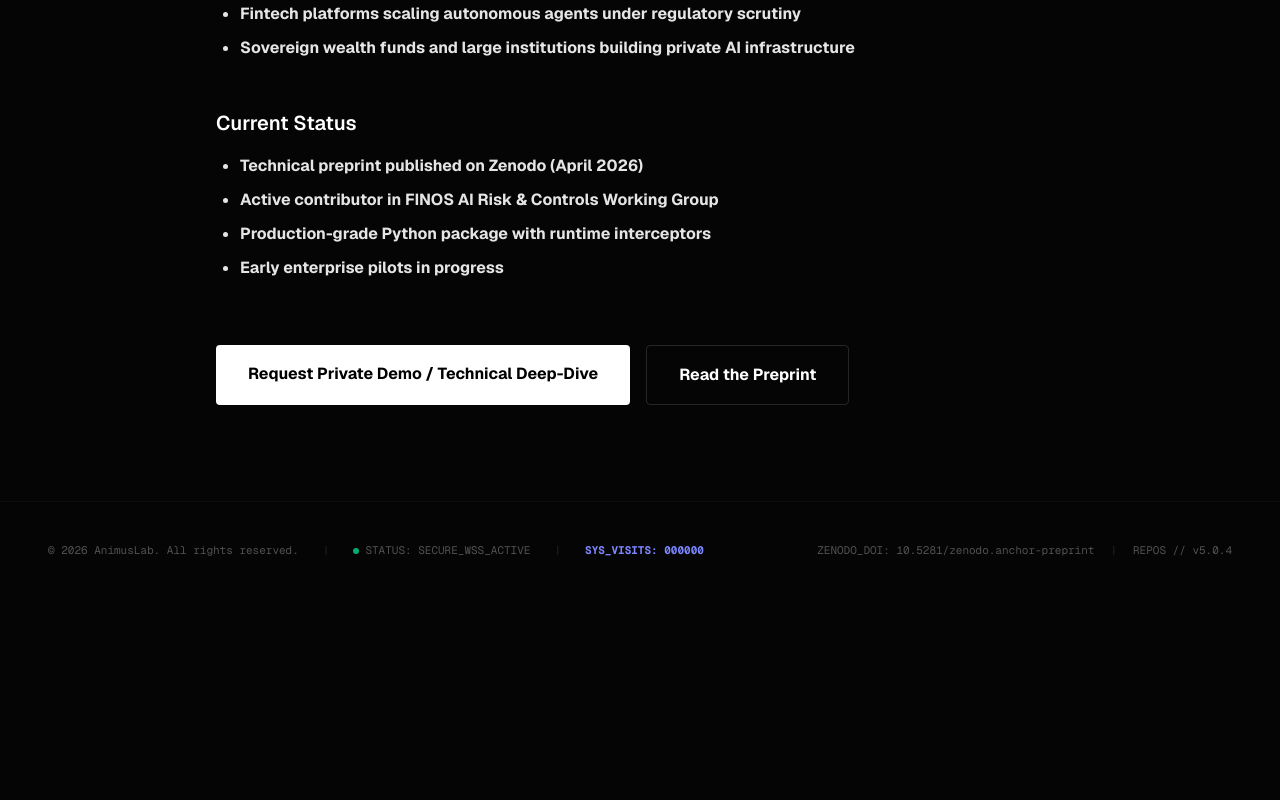
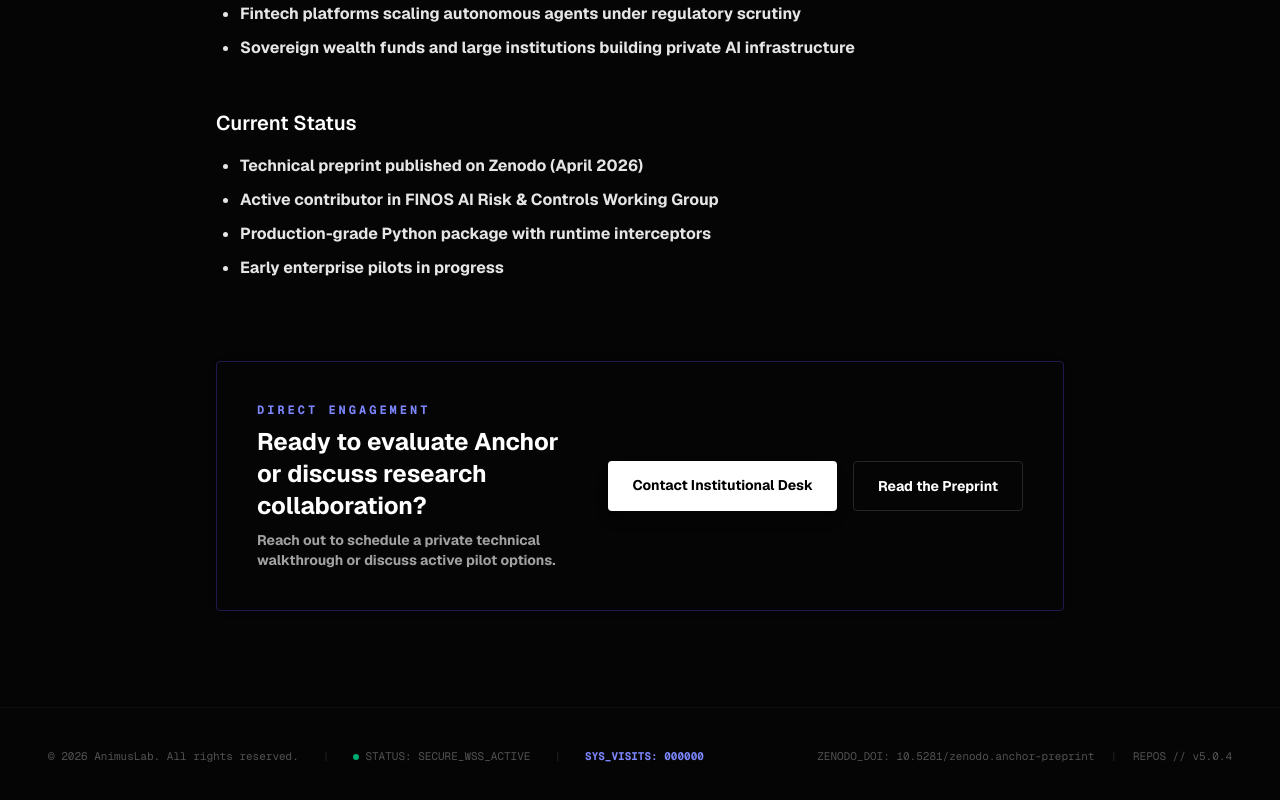
Before and after one commit to AnimusLab/animus-manifesto, a Next.js app: page /institutions in a window 1280 px wide. Shown: the part 1036-1836 px from the top of the page. Before the commit the page ends 1636 px from the top, so only its background shows below. Built offline with nearby package versions, Linux system fonts and the light colour scheme; no server answers.

Commit message:
style: increase hero primary CTA size, add hover glow shadow, and replace institutions buttons with boxed CTA block

```diff
--- a/app/institutions/page.tsx
+++ b/app/institutions/page.tsx
@@ -59,21 +59,34 @@ export default function InstitutionsPage() {
             </div>
           </div>
 
-          <div className="mt-16 flex flex-wrap gap-4">
+          <div className="mt-20 p-8 md:p-10 border border-indigo-950 bg-[#07080c]/30 rounded-sm flex flex-col md:flex-row items-start md:items-center justify-between gap-6 shadow-[0_0_20px_rgba(99,102,241,0.02)]">
+            <div className="space-y-2">
+              <span className="text-xs uppercase tracking-[0.25em] text-indigo-400 font-mono font-bold block">
+                Direct Engagement
+              </span>
+              <h3 className="text-xl md:text-2xl text-white font-bold max-w-xl">
+                Ready to evaluate Anchor or discuss research collaboration?
+              </h3>
+              <p className="text-sm text-neutral-400 font-bold max-w-xl">
+                Reach out to schedule a private technical walkthrough or discuss active pilot options.
+              </p>
+            </div>
+            <div className="flex flex-col sm:flex-row gap-4 w-full md:w-auto">
               <a
                 href="mailto:tan@animuslab.dev?subject=Anchor%20Institutional%20Deep-Dive"
-              className="inline-block bg-white text-black px-8 py-4 font-bold hover:bg-neutral-200 transition-colors rounded-sm"
+                className="inline-block bg-white text-black hover:bg-neutral-100 hover:shadow-[0_0_25px_rgba(99,102,241,0.25)] px-6 py-3.5 text-sm font-bold transition-all rounded-sm shadow-lg shadow-black/20 text-center whitespace-nowrap"
               >
-              Request Private Demo / Technical Deep-Dive
+                Contact Institutional Desk
               </a>
               <a
                 href="https://zenodo.org/records/19734724"
                 target="_blank"
                 rel="noopener noreferrer"
-              className="inline-block border border-neutral-800 px-8 py-4 font-bold text-white hover:bg-white/5 transition-colors rounded-sm"
+                className="inline-block border border-neutral-800 px-6 py-3.5 text-sm font-bold text-white hover:bg-white/5 transition-all rounded-sm text-center whitespace-nowrap"
               >
                 Read the Preprint
               </a>
+            </div>
           </div>
         </div>
       </main>
--- a/app/page.tsx
+++ b/app/page.tsx
@@ -54,7 +54,7 @@ export default function Home() {
               <div className="flex flex-wrap items-center gap-4 pt-4">
                 <a
                   href="mailto:tan@animuslab.dev?subject=AnimusLab%20-%20Request%20Technical%20Deep-Dive"
-                  className="bg-white text-black hover:bg-neutral-200 px-6 py-3.5 text-sm font-bold transition-all rounded-sm shadow-lg shadow-black/30"
+                  className="bg-white text-black hover:bg-neutral-100 hover:shadow-[0_0_25px_rgba(99,102,241,0.25)] px-8 py-4 text-sm font-bold transition-all rounded-sm shadow-lg shadow-black/30"
                 >
                   Request Private Deep-Dive
                 </a>
@@ -63,14 +63,14 @@ export default function Home() {
                   href="https://zenodo.org/records/19734724"
                   target="_blank"
                   rel="noopener noreferrer"
-                  className="border border-neutral-800 px-6 py-3.5 text-sm text-neutral-200 hover:text-white transition-colors font-bold rounded-sm"
+                  className="border border-neutral-800 px-8 py-4 text-sm text-neutral-200 hover:text-white transition-colors font-bold rounded-sm"
                 >
                   Read Anchor Preprint
                 </a>
 
                 <Link
                   href="/institutions"
-                  className="border border-neutral-800 px-6 py-3.5 text-sm text-neutral-200 hover:text-white transition-colors font-bold rounded-sm bg-neutral-900/40"
+                  className="border border-neutral-800 px-8 py-4 text-sm text-neutral-200 hover:text-white transition-colors font-bold rounded-sm bg-neutral-900/40"
                 >
                   For Institutions
                 </Link>
```
Lines whose indentation alone changed are shown as unchanged.
